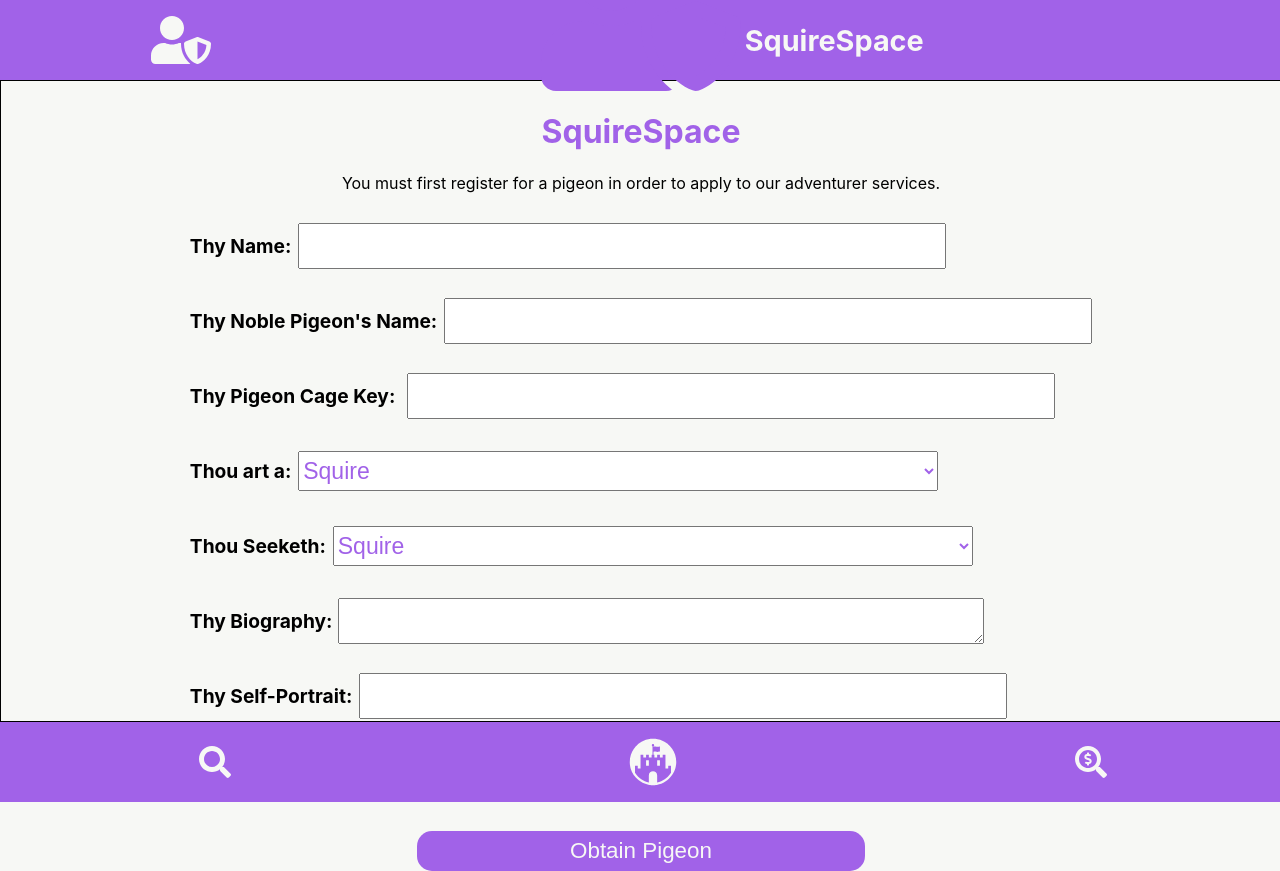
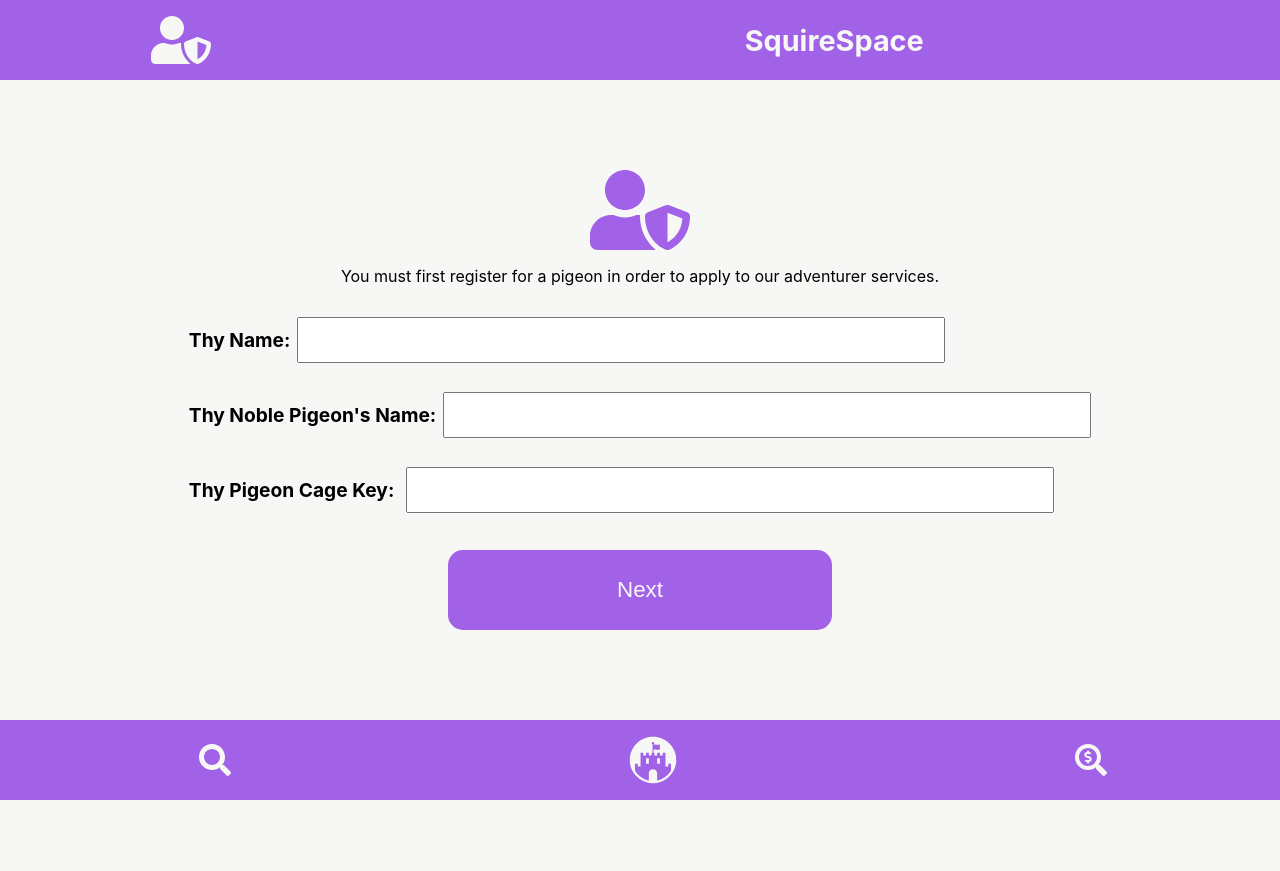
Before and after one commit to nickubed/squirespace, a React (Create React App) app: page /signup in a window 1280 px wide. Shown: the top 871 px of the page. After the commit the page ends 800 px from the top, so only its background shows below. Built offline with nearby package versions, Linux system fonts and the light colour scheme.

Commit message:
updating

```diff
--- a/src/content/components/layout/Footer.jsx
+++ b/src/content/components/layout/Footer.jsx
@@ -1,5 +1,6 @@
 // dependencies
 import React from 'react';
+import { Link } from 'react-router-dom';
 // fontawesome
 import { FontAwesomeIcon } from '@fortawesome/react-fontawesome';
 import { faSearch, faSearchDollar } from '@fortawesome/free-solid-svg-icons';
@@ -7,8 +8,8 @@ import { faFortAwesomeAlt } from '@fortawesome/free-brands-svg-icons';
 
 export const Footer = () => (
     <div className='footer'>
-        <FontAwesomeIcon className='footer-icon' icon={faSearch} size='2x' />
-        <FontAwesomeIcon className='footer-icon' icon={faFortAwesomeAlt} size='3x' />
+        <Link to='/search'><FontAwesomeIcon className='footer-icon' icon={faSearch} size='2x' /></Link>
+        <Link to='/home'><FontAwesomeIcon className='footer-icon' icon={faFortAwesomeAlt} size='3x' /></Link>
         <FontAwesomeIcon className='footer-icon' icon={faSearchDollar} size='2x' />
     </div>
 );
--- a/src/content/pages/SignIn.jsx
+++ b/src/content/pages/SignIn.jsx
@@ -75,7 +75,7 @@ export const SignIn = props => {
                             onChange={e => setPigeonCageKey(e.target.value)}
                         />
                     </label>
-                    <button className='cta-btn'>Open Pigeon Cage</button>
+                    <button type='submit' className='cta-btn'>Open Pigeon Cage</button>
                 </form>
             </div>
         </div>
--- a/src/content/pages/SignUp.jsx
+++ b/src/content/pages/SignUp.jsx
@@ -10,6 +10,7 @@ export const SignUp = props => {
     const [bio, setBio] = useState('');
     const [name, setName] = useState('');
     const [pic, setPic] = useState('');
+    const [phase, setPhase] = useState(0);
     const [pigeon, setPigeon] = useState('');
     const [pigeon_cage_key, setPigeonCageKey] = useState('');
     const [message, setMessage] = useState('');
@@ -63,16 +64,108 @@ export const SignUp = props => {
         return <Redirect to="/profile" />
     }
 
+    const updatePhase = () => {
+        setPhase(phase + 1)
+    }
+
+    let content;
+    if (phase === 0) {
+        content = (
+            <div>
+                <label className='auth-input'>
+                    <h4>Thy Name: </h4>
+                    <input
+                        className='auth-input-field'
+                        value={name}
+                        onChange={e => setName(e.target.value)}
+                    />
+                </label>
+                <label className='auth-input'>
+                    <h4>Thy Noble Pigeon's Name: </h4>
+                    <input
+                        className='auth-input-field'
+                        value={pigeon}
+                        onChange={e => setPigeon(e.target.value)}
+                    />
+                </label>
+                <label className='auth-input'>
+                    <h4>Thy Pigeon Cage Key: </h4>
+                    <input
+                        className='auth-input-field auth-password'
+                        type='password'
+                        value={pigeon_cage_key}
+                        onChange={e => setPigeonCageKey(e.target.value)}
+                    />
+                </label>
+                <button className='cta-btn' onClick={updatePhase}>Next</button>
+            </div>
+        )
+    } else if (phase === 1) {
+        content = (
+            <div>
+            <label className='auth-input'>
+                <h4>Thou art a: </h4>
+                <select
+                    className='auth-input-field'
+                    onChange={e => setType(e.target.value)}>
+                    <option value="Squire">Squire</option>
+                    <option value="Knight">Knight</option>
+                    <option value="Adventurer">Adventurer</option>
+                </select>
+            </label>
+            <label className='auth-input'>
+                <h4>Thou Seeketh: </h4>
+                <select
+                    className='auth-input-field'
+                    onChange={e => setSeeking(e.target.value)}>
+                    <option value="Squire">Squire</option>
+                    <option value="Knight">Knight</option>
+                    <option value="Adventure">Adventure</option>
+                </select>
+            </label>
+            </div>
+        )
+    } else {
+        content = (
+            <div>
+            <label className='auth-input'>
+                <h4>Thy Biography: </h4>
+                <textarea
+                    className='auth-input-field'
+                    value={bio}
+                    onChange={e => setBio(e.target.value)}
+                ></textarea>
+            </label>
+            <label className='auth-input'>
+                <h4>Thy Self-Portrait: </h4>
+                <input
+                    className='auth-input-field'
+                    type="url"
+                    value={pic}
+                    onChange={e => setPic(e.target.value)}
+                />
+            </label>
+            <label className='auth-input'>
+                <h4>Thy Age: </h4>
+                <input
+                    className='auth-input-field'
+                    type="number"
+                    value={age}
+                    onChange={e => setAge(e.target.value)}
+                />
+            </label>
+            </div>
+        )
+    }
+
     return (
         <div className='sign-up'>
-            <div className='auth-header'></div>
                 <div className='auth-main'>
                     <form onSubmit={signup}>
-                        <FontAwesomeIcon className='logo-shield' icon={faUserShield} size='10x' />
-                        <h1 className='logo-text'>SquireSpace</h1>
+                        <FontAwesomeIcon className='logo-shield' icon={faUserShield} size='5x' />
                         <p>You must first register for a pigeon in order to apply to our adventurer services.</p>
                         <p className="danger">{message}</p>
-                        <label className='auth-input'>
+                        {/* <label className='auth-input'>
                             <h4>Thy Name: </h4>
                             <input
                                 className='auth-input-field'
@@ -143,10 +236,10 @@ export const SignUp = props => {
                                 onChange={e => setAge(e.target.value)}
                             />
                         </label>
-                        <button type="submit" className='cta-btn'>Obtain Pigeon</button>
+                        <button type="submit" className='cta-btn'>Obtain Pigeon</button> */}
+                        { content }
                     </form>
                 </div>
-            <div className='auth-footer'></div>
         </div>
     )
 };
--- a/src/content/pages/style.scss
+++ b/src/content/pages/style.scss
@@ -17,6 +17,7 @@
     align-items: center;
 }
 .auth-input-field {
+    // margin: -1em;
     height: 5vh;
     width: 50vw;
     font-size: 1.2em;
@@ -44,10 +45,6 @@
     justify-content: center;
     align-items: center;
     text-align: center;
-    border: 1px solid black;
-}
-.sign-in-form {
-    border: 1px solid black;
 }
 // home page
 .home-bot, .home-top {
--- a/src/content/style.scss
+++ b/src/content/style.scss
@@ -13,8 +13,8 @@
 }
 .cta-btn {
     margin-top: 1em;
-    height: 5vh;
-    width: 35vw;
+    height: 10vh;
+    width: 30vw;
     background-color: $dark-shade;
     border: none;
     border-radius: 15px;
```
